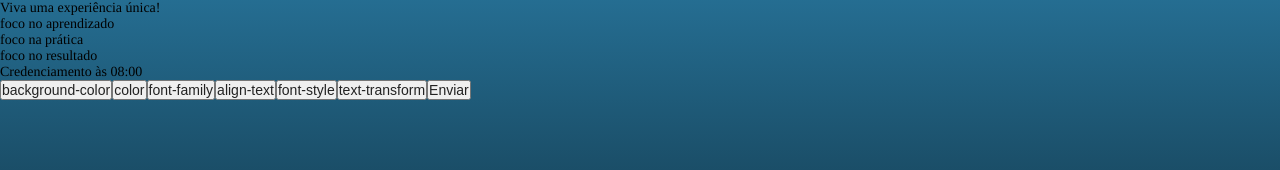
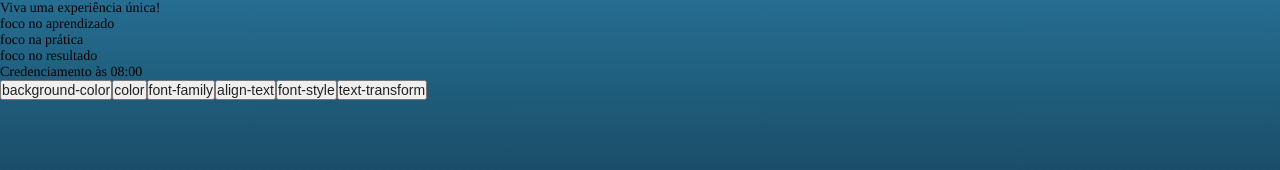
Before and after one commit to burn-c/hackathonrsxpteam30, a React (Create React App) app in the folder aprenda-arrastando/: page /page_css in a window 1280 px wide. Shown: the part 144-314 px from the top of the page. Built offline with nearby package versions, Linux system fonts and the light colour scheme.

Commit message:
Validando botoes - Desfio CSS

```diff
--- a/aprenda-arrastando/src/components/pages/page_css.js
+++ b/aprenda-arrastando/src/components/pages/page_css.js
@@ -1,5 +1,6 @@
-import React, { useState } from 'react';
+import React, { useState, useEffect } from 'react';
 import { Container, Reference, Exercise, Options } from './styles_css';
+import {toast} from 'react-toastify';
 
 export default function PageCss() {
   const [style1, setStyle1] = useState(false);
@@ -24,19 +25,18 @@ export default function PageCss() {
   }
   function handleStyle5() {
     setStyle5(!style5);
+    if (!style5) toast.error("Ops, algo de errado não está certo...");
   }
   function handleStyle6() {
     setStyle6(!style6);
+    if (!style6) toast.error("Ops, algo de errado não está certo...");
   }
 
-  function handleCorrection() {
-    if (style1 && style2 && style3 && style4){
-      alert("Acertou");
-    }
-    else {
-      alert("Errou");
-    }
-  }
+  useEffect(() => {
+    if (style1 && style2 && style3 && style4 && !style5 && !style6){
+      toast.success("Parabéns, pode ir para o próximo nível!");
+    };
+  });
 
   return (
     <Container>
@@ -68,7 +68,7 @@ export default function PageCss() {
       <footer>Credenciamento às 08:00</footer>
     </Exercise>
     <Options>
-      <button onClick={handleStyle1}>background-color</button>
+      <button className="teste" oi={style1} onClick={handleStyle1}>background-color</button>
       <button onClick={handleStyle2}>color</button>
       <button onClick={handleStyle3}>font-family</button>
       <button onClick={handleStyle4}>align-text</button>
@@ -76,7 +76,6 @@ export default function PageCss() {
       <button onClick={handleStyle5}>font-style</button>
       <button onClick={handleStyle6}>text-transform</button>
 
-      <button onClick={handleCorrection}>Enviar</button>
     </Options>
     </Container>
 
--- a/aprenda-arrastando/src/components/pages/styles_css.js
+++ b/aprenda-arrastando/src/components/pages/styles_css.js
@@ -1,4 +1,4 @@
-import styled from 'styled-components';
+import styled, {css} from 'styled-components';
 
 export const Container = styled.div`
 
@@ -21,4 +21,9 @@ export const Exercise = styled.div`
 `;
 
 export const Options = styled.div`
+  button.teste {
+    ${props => props.style1 && css`
+      color: green;
+    `}
+  }
 `;
```
